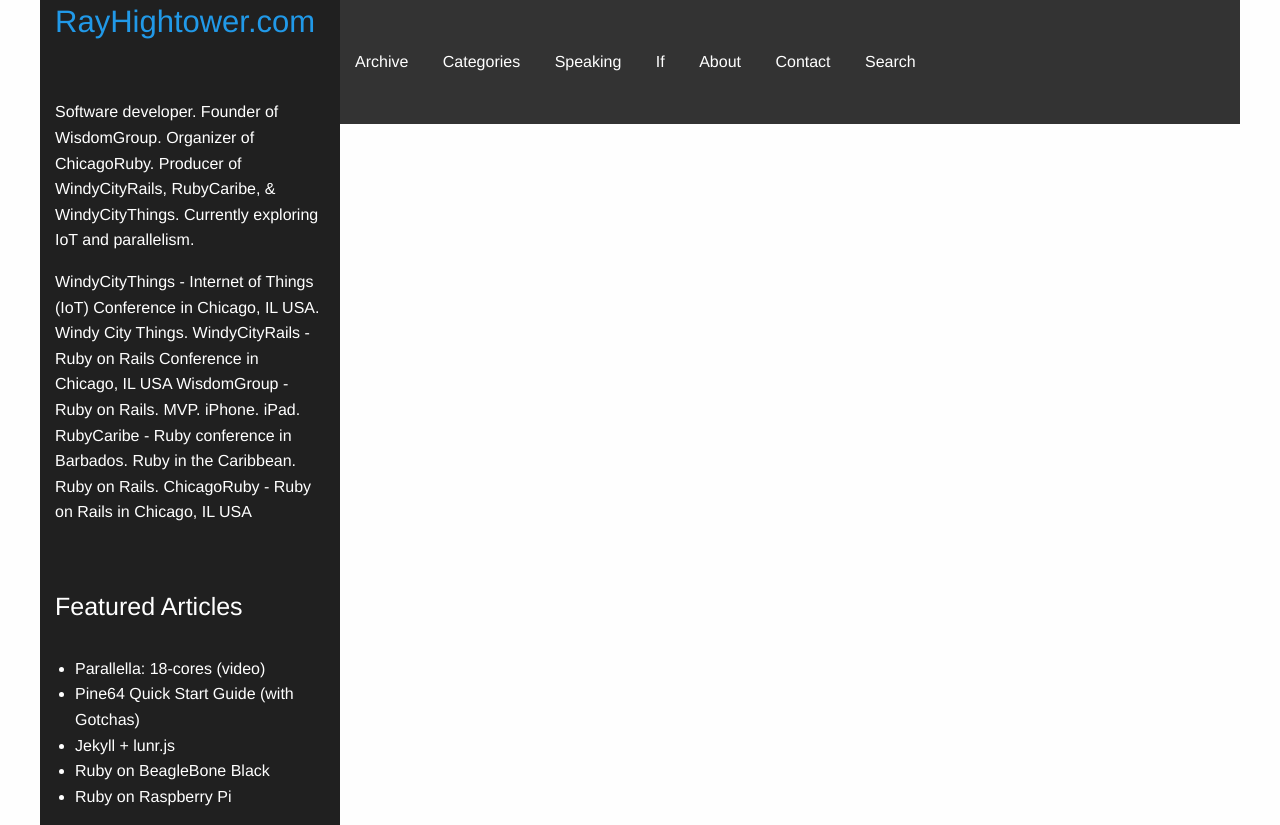
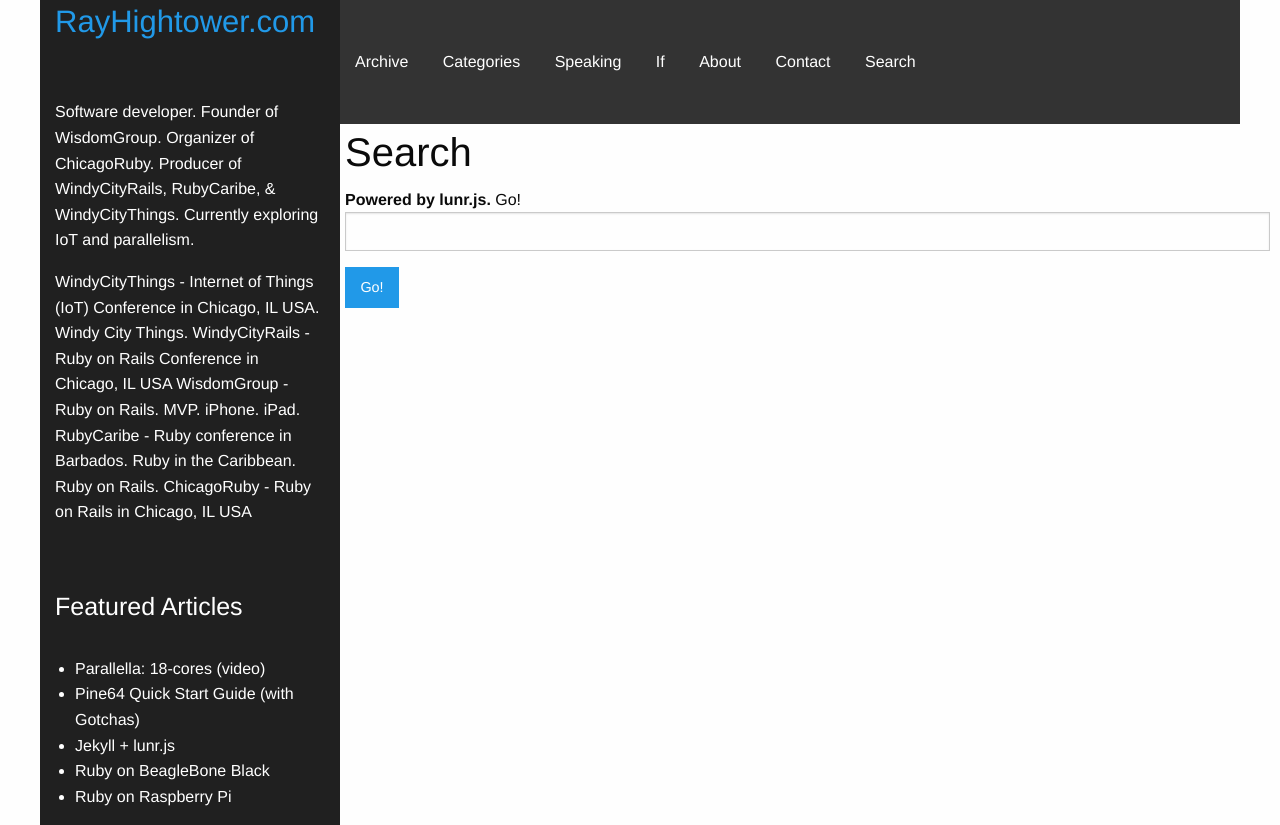
Before and after one commit to gitalry/copyme, a plain HTML site: page Search.html in a window 1280 px wide. Drawn offline with Linux system fonts and the light colour scheme.

Commit message:
search bar added

```diff
--- a/Search.html
+++ b/Search.html
@@ -35,6 +35,14 @@
 <a href="Search.html">Search</a>
       </div>
       <div class="row"> <div class="large-12 content">
+ <h2>Search</h2>
+<b>Powered by lunr.js.</b>
+
+
+  Go!<form>
+      <input type="search" name="search"> <input type="submit" value="Go!" class="button">
+
+  </form>
 
       </div>
     </div>
```
